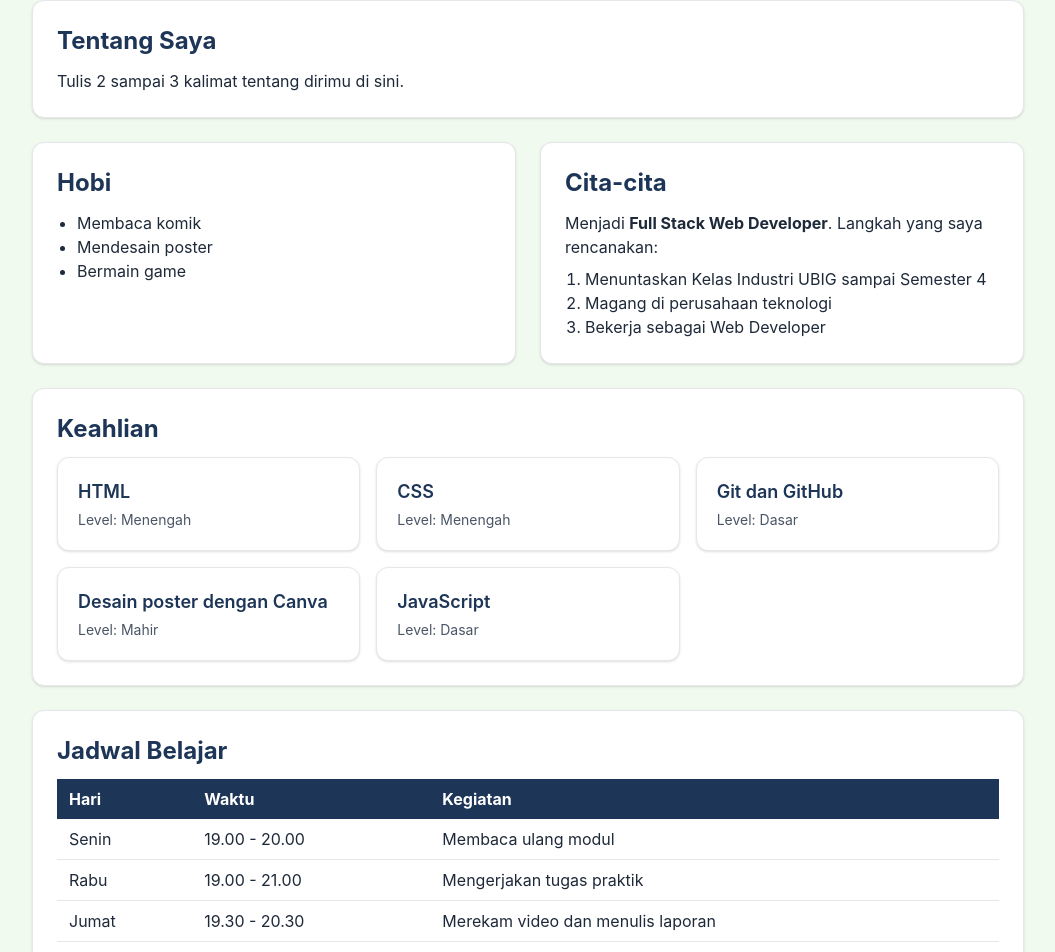
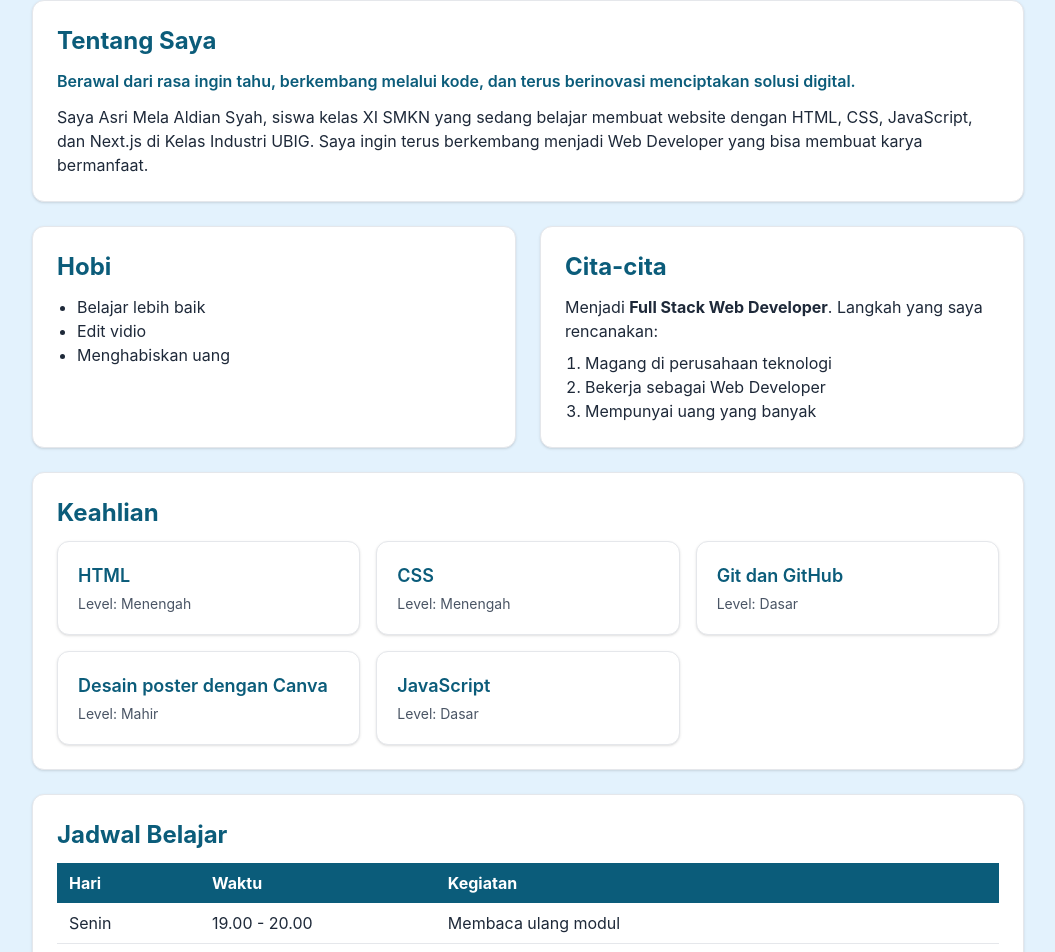
Before and after one commit to asrimela14410-crypto/portofolio-next, a Next.js app: page / in a window 1280 px wide. Shown: the part 217-1169 px from the top of the page, without its empty margins (112-1167 px from the left). Built offline with nearby package versions, Linux system fonts and the light colour scheme.

Commit message:
feat: ubah bagian tentang saya

```diff
--- a/src/app/globals.css
+++ b/src/app/globals.css
@@ -1,7 +1,8 @@
 @import "tailwindcss";
 
 @theme {
-  --color-utama: #1D3557;
-  --color-aksen: #C1121F;
-  --color-latar: #F1FAEE;
+  --color-utama: #0B5C7A;
+  --color-aksen: #5BB3CF;
+  --color-latar: #E3F2FD;
+  --color-pastel: #CFE8F7;
 }
--- a/src/app/page.js
+++ b/src/app/page.js
@@ -10,18 +10,20 @@ const skills = [
   { nama: "JavaScript", level: "Dasar" },
 ];
 
-const hobi = ["Membaca komik", "Mendesain poster", "Bermain game"];
+const hobi = ["Belajar lebih baik", "Edit vidio", "Menghabiskan uang"];
 
 const rencana = [
-  "Menuntaskan Kelas Industri UBIG sampai Semester 4",
   "Magang di perusahaan teknologi",
   "Bekerja sebagai Web Developer",
+  "Mempunyai uang yang banyak",
 ];
 
 const jadwal = [
   { hari: "Senin", waktu: "19.00 - 20.00", kegiatan: "Membaca ulang modul" },
-  { hari: "Rabu", waktu: "19.00 - 21.00", kegiatan: "Mengerjakan tugas praktik" },
-  { hari: "Jumat", waktu: "19.30 - 20.30", kegiatan: "Merekam video dan menulis laporan" },
+  { hari: "Selasa", waktu: "16.00 - 20.00", kegiatan: "Mengerjakan tugas dari sekolah" },
+  { hari: "Rabu", waktu: "19.30 - 20.30", kegiatan: "Merekam video dan menulis laporan" },
+  { hari: "Kamis", waktu: "18.30 - 20.30", kegiatan: "Meet dan live coding" },
+  { hari: "Jum'at", waktu: "19.30 - 20.30", kegiatan: "Mengerjakan tugas baru" },
 ];
 
 export default function Home() {
@@ -34,7 +36,16 @@ export default function Home() {
 
       <div className="mt-10 flex flex-col gap-6">
         <Kartu judul="Tentang Saya">
-          <p>Tulis 2 sampai 3 kalimat tentang dirimu di sini.</p>
+          <p className="font-semibold text-utama">
+            Berawal dari rasa ingin tahu, berkembang melalui kode, dan terus
+            berinovasi menciptakan solusi digital.
+          </p>
+          <p className="mt-3">
+            Saya Asri Mela Aldian Syah, siswa kelas XI SMKN yang sedang belajar
+            membuat website dengan HTML, CSS, JavaScript, dan Next.js di Kelas
+            Industri UBIG. Saya ingin terus berkembang menjadi Web Developer
+            yang bisa membuat karya bermanfaat.
+          </p>
         </Kartu>
 
         <div className="grid gap-6 md:grid-cols-2">
```
